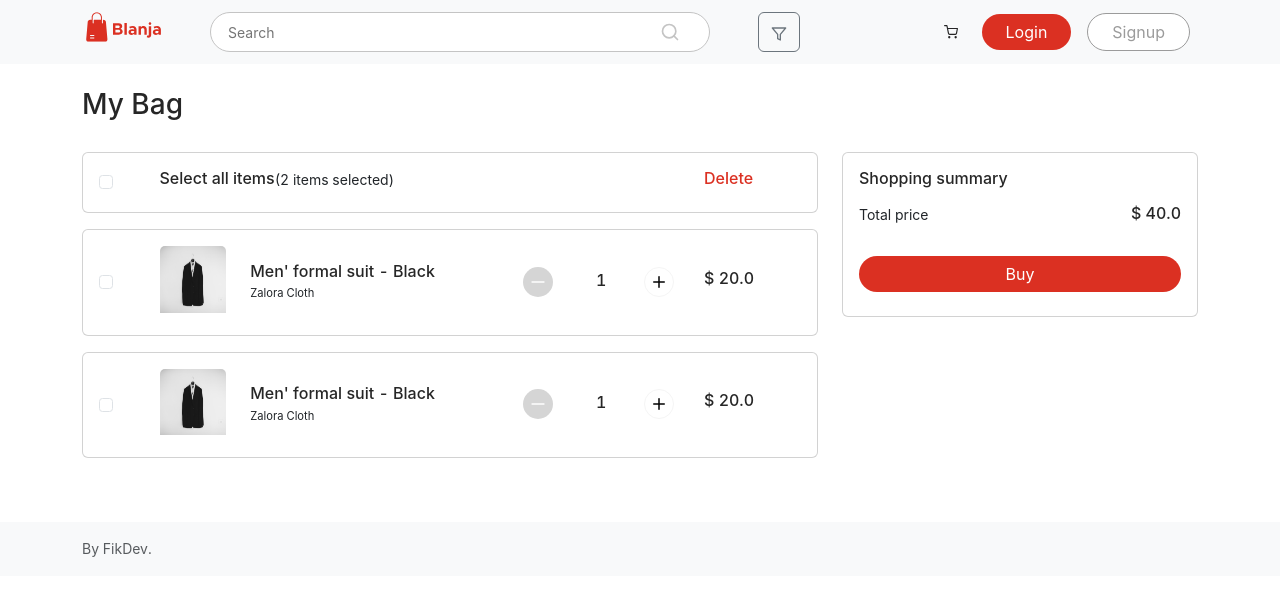
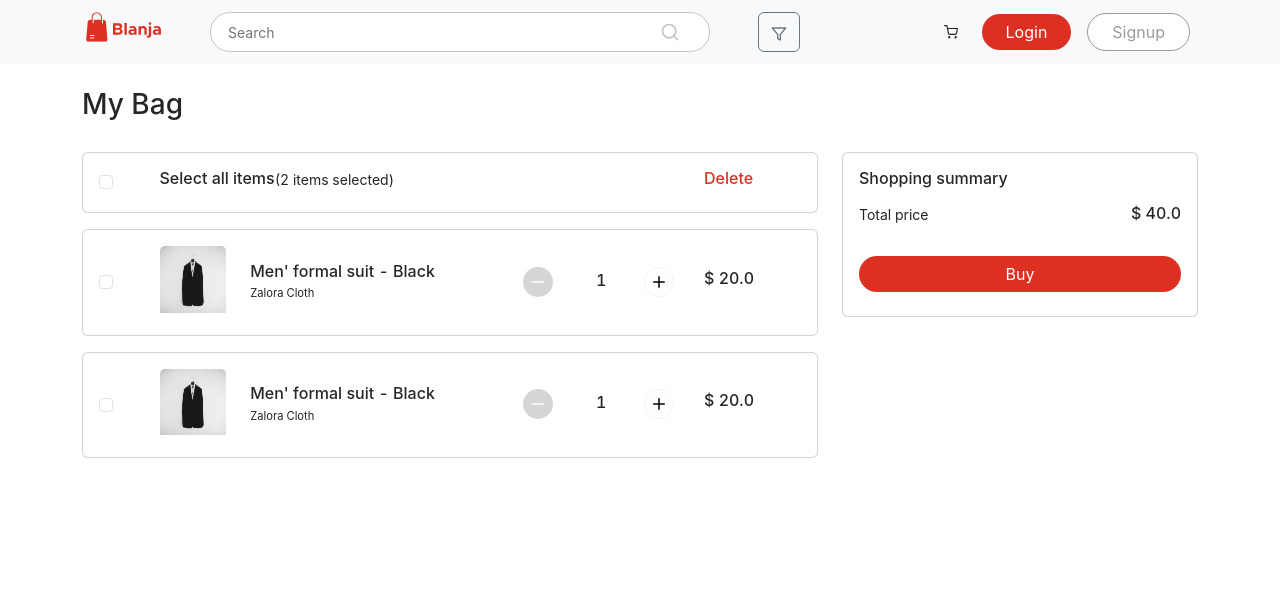
Before and after one commit to taufik17/Blanja, a Next.js app: page /mybag in a window 1280 px wide. Shown: the top 596 px of the page. Built offline with nearby package versions, Linux system fonts and the light colour scheme.

Commit message:
[fix] ft

```diff
--- a/pages/mybag.js
+++ b/pages/mybag.js
@@ -16,11 +16,7 @@ function Mybag() {
       <Container className="pt-4">
         <MyBag />
       </Container>
-      <footer className="footer mt-5 py-3 bg-light">
-        <div className="container">
-          <span className="text-muted">By FikDev.</span>
-        </div>
-      </footer>
+
     </>
   );
 }
```
